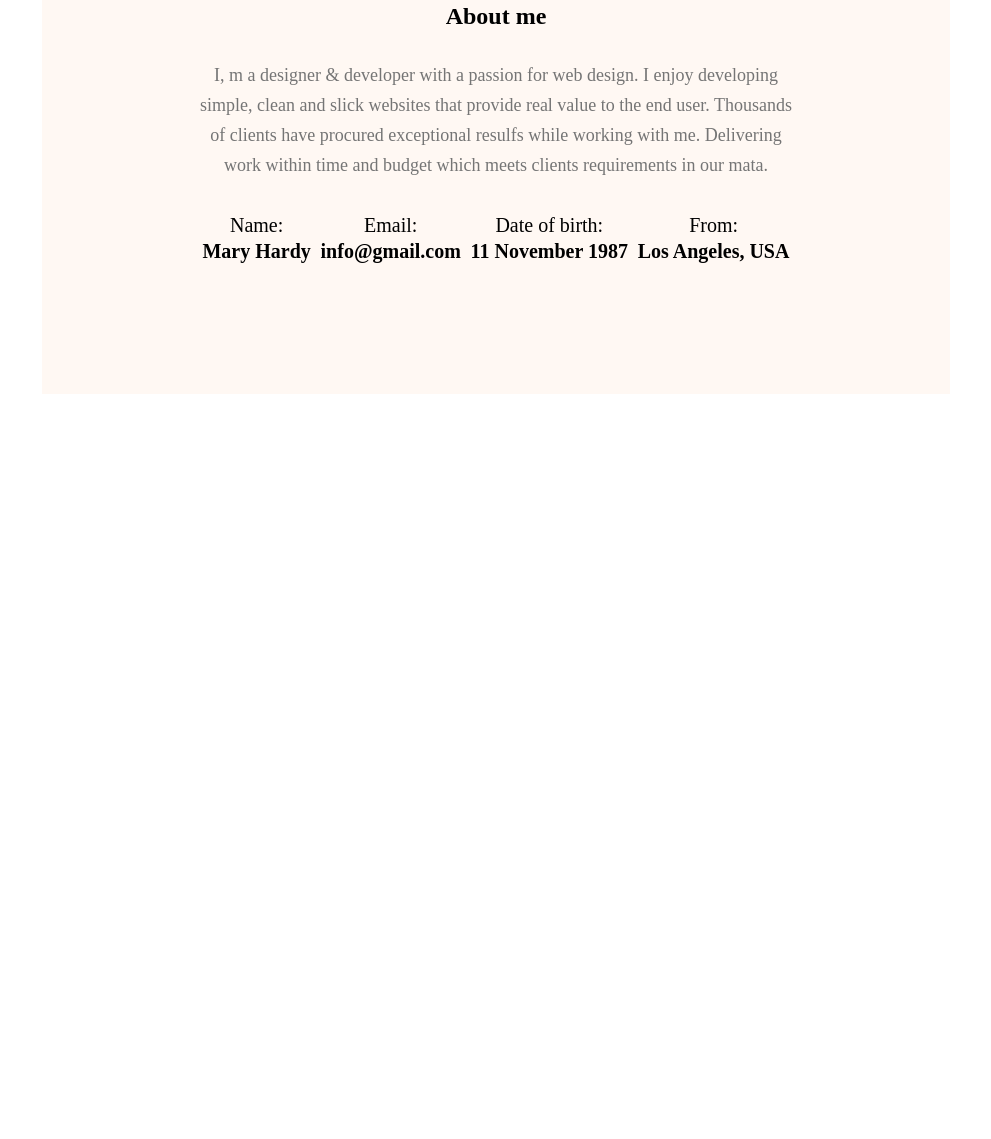
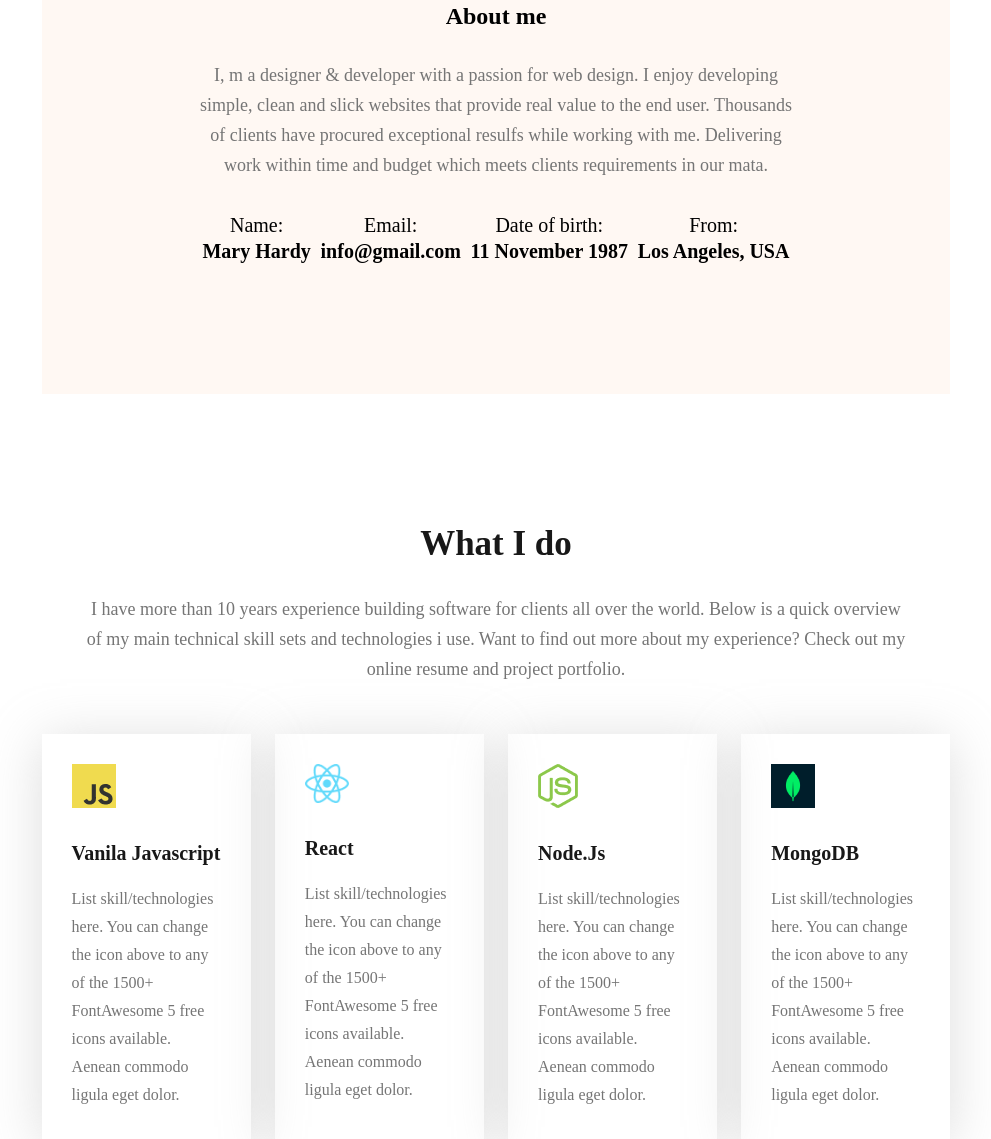
Before and after one commit to imtiaz-01/hero-dev-code, a plain HTML site: page index.html in a window 1280 px wide. Shown: the part 1096-2235 px from the top of the page, without its empty margins (144-1135 px from the left). Before the commit the page ends 1490 px from the top, so only its background shows below. Drawn offline with Linux system fonts and the light colour scheme.

Commit message:
skill-section added

```diff
--- a/index.html
+++ b/index.html
@@ -65,5 +65,35 @@
         </div>
     </div>
    </section>
+   <section id="skill">
+    <div class="skill-container">
+        <div class="section-heading">
+            <h2>What I do</h2>
+            <p>I have more than 10 years experience building software for clients all over the world. Below is a quick overview of my main technical skill sets and technologies i use. Want to find out more about my experience? Check out my online resume and project portfolio.</p>
+        </div>
+        <div class="skill-info">
+        <div class="skill-card">
+            <img src="images/icons/js.png" alt="">
+            <h4>Vanila Javascript</h4>
+            <p>List skill/technologies here. You can change the icon above to any of the 1500+ FontAwesome 5 free icons available. Aenean commodo ligula eget dolor.</p>
+        </div>
+        <div class="skill-card">
+            <img src="images/icons/react.png" alt="">
+            <h4>React</h4>
+            <p>List skill/technologies here. You can change the icon above to any of the 1500+ FontAwesome 5 free icons available. Aenean commodo ligula eget dolor.</p>
+        </div>
+        <div class="skill-card">
+            <img src="images/icons/nodejs.png" alt="">
+            <h4>Node.Js</h4>
+            <p>List skill/technologies here. You can change the icon above to any of the 1500+ FontAwesome 5 free icons available. Aenean commodo ligula eget dolor.</p>
+        </div>
+        <div class="skill-card">
+            <img src="images/icons/mongo.png" alt="">
+            <h4>MongoDB</h4>
+            <p>List skill/technologies here. You can change the icon above to any of the 1500+ FontAwesome 5 free icons available. Aenean commodo ligula eget dolor.</p>
+        </div>
+        </div>
+    </div>
+   </section>
 </body>
 </html>
--- a/styles/portfolio.css
+++ b/styles/portfolio.css
@@ -123,3 +123,52 @@
 .about-info .info-card h4{
     font-size: 20px;
 }
+
+#skill{
+    width: 71%;
+    max-width: 1140px;
+    margin: 0 auto;
+    padding-top: 130px;
+    /* text-align: center; */
+}
+#skill .skill-container .section-heading{
+    text-align: center;
+    margin: 0 auto;
+}
+.skill-container .section-heading h2{
+    font-size: 35px;
+    color: #181818;
+    margin-bottom: 30px;
+}
+.skill-container .section-heading p{
+    font-size: 18px;
+    color: #757575;
+    margin-bottom: 50px;
+
+}
+#skill .skill-info{
+    display: flex;
+    max-width: 1140px;
+    gap: 24px;
+}
+.skill-info .skill-card{
+    padding: 30px;
+    max-width: 267px;
+    box-shadow: 0 6px 50px 0 #afadad6b;
+
+}
+.skill-card img{
+    max-width: 44px;
+    margin-bottom: 30px;
+}
+.skill-card h4{
+    font-size: 20px;
+    margin-bottom: 20px;
+    color: #181818;
+}
+.skill-card p{
+    font-size: 16px;
+    color: #757575;
+    line-height: 28px;
+
+}
```
